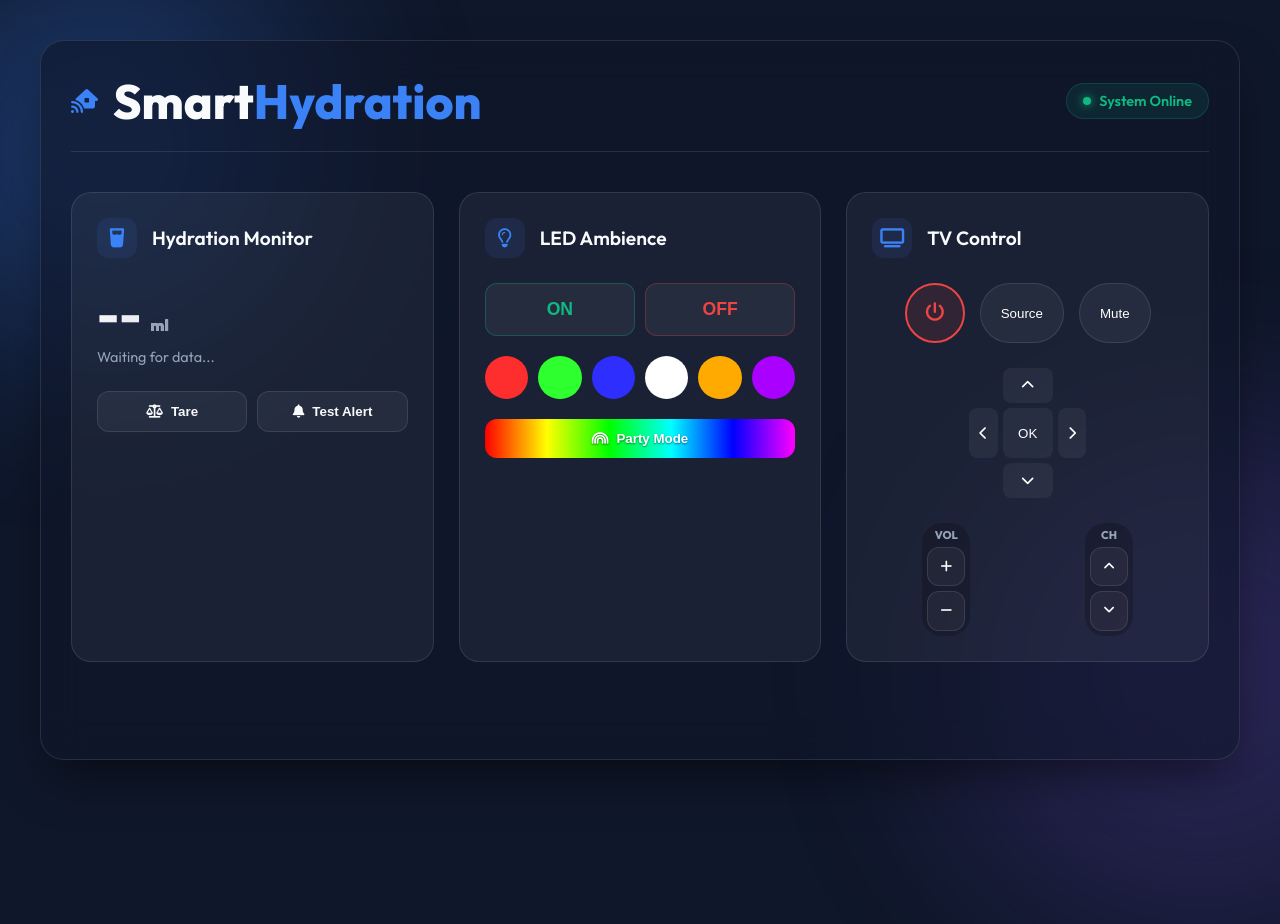
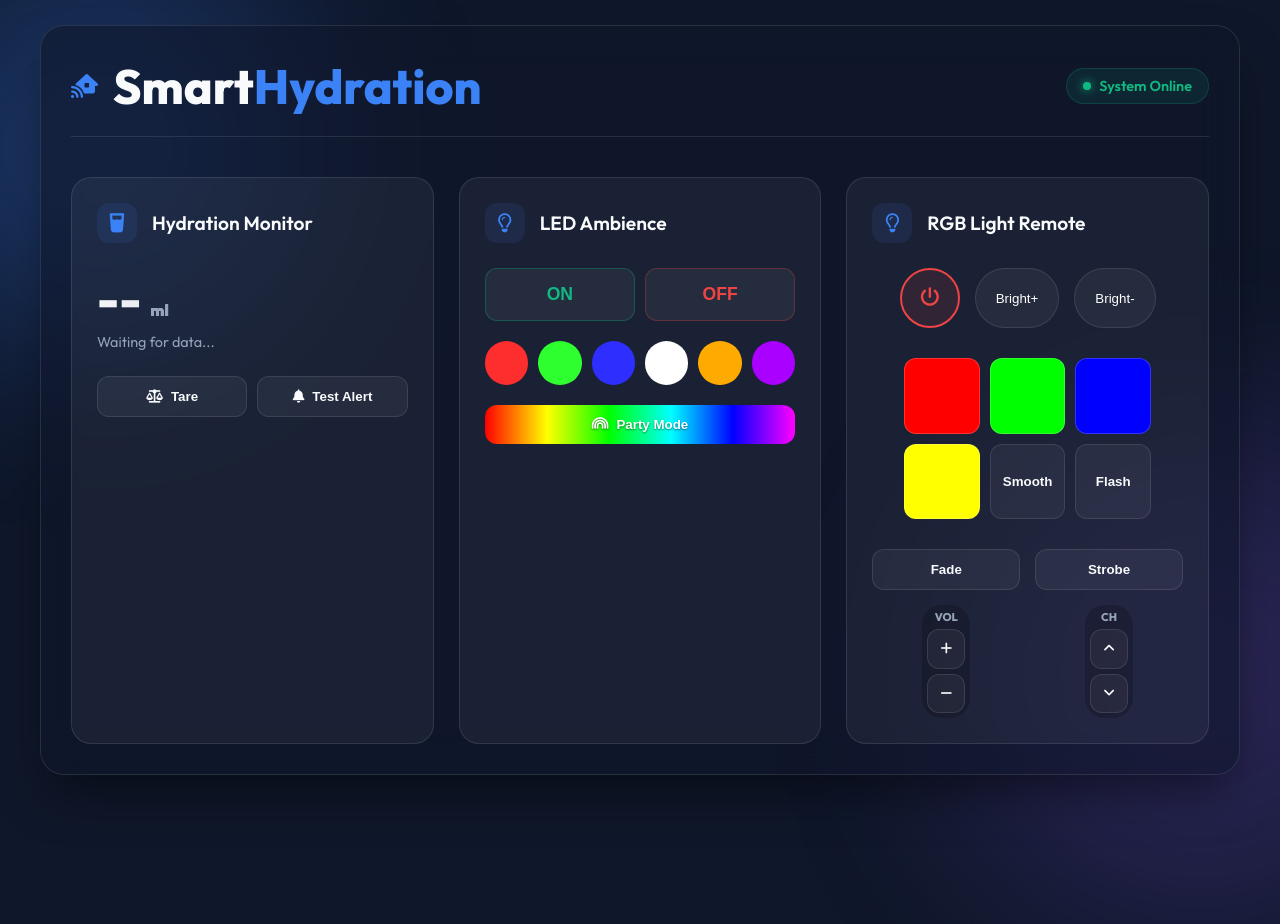
Before and after one commit to mithunbabbira/SmartHydrationSystem, a Flask app: page / in a window 1280 px wide; the page is wider, and only the part inside the window is pictured. Run offline with Flask 3, Linux system fonts and the light colour scheme.

Commit message:
Update Dashboard: Switch to RGB Light Remote & Fix Codes

```diff
--- a/house_automation/pi_controller/static/index.html
+++ b/house_automation/pi_controller/static/index.html
@@ -80,27 +80,43 @@
             <!-- IR Remote Card -->
             <div class="card remote-card">
                 <div class="card-header">
-                    <div class="icon-box"><i class="fa-solid fa-tv"></i></div>
-                    <h2>TV Control</h2>
+                    <div class="icon-box"><i class="fa-regular fa-lightbulb"></i></div>
+                    <h2>RGB Light Remote</h2>
                 </div>
                 <div class="remote-layout">
                     <div class="row">
                         <button onclick="sendIR('F7F00F')" class="btn-circle power"><i
                                 class="fa-solid fa-power-off"></i></button>
-                        <button onclick="sendIR('F7C03F')" class="btn-pill small">Source</button>
-                        <button onclick="sendIR('F740BF')" class="btn-pill small">Mute</button>
+                        <!-- Smooth/Power? User said F7F00F is Smooth? Wait. User said F7F00F is Smooth. F700FF is probably ON/OFF or similar? Checking user request -->
+                        <!-- User codes:
+                             F720DF red
+                             F7609F blue
+                             F708F7 yellow
+                             F7F00F smooth
+                             F7D02F flash
+                        -->
+                        <!-- Let's map these specific verified codes -->
+                        <button onclick="sendIR('F700FF')" class="btn-pill small">Bright+</button>
+                        <!-- Guessing standard China Remote -->
+                        <button onclick="sendIR('F7807F')" class="btn-pill small">Bright-</button>
                     </div>
 
-                    <div class="d-pad">
-                        <button onclick="sendIR('F700FF')" class="btn-nav up"><i
-                                class="fa-solid fa-chevron-up"></i></button>
-                        <button onclick="sendIR('F720DF')" class="btn-nav left"><i
-                                class="fa-solid fa-chevron-left"></i></button>
-                        <button onclick="sendIR('F7807F')" class="btn-nav ok">OK</button>
-                        <button onclick="sendIR('F7A05F')" class="btn-nav right"><i
-                                class="fa-solid fa-chevron-right"></i></button>
-                        <button onclick="sendIR('F710EF')" class="btn-nav down"><i
-                                class="fa-solid fa-chevron-down"></i></button>
+                    <div class="color-grid-ir">
+                        <button onclick="sendIR('F720DF')" class="btn-color" style="background:red"
+                            title="Red"></button>
+                        <button onclick="sendIR('F720DF')" class="btn-color" style="background:#00ff00"
+                            title="Green (Guess: F7A05F?)"></button>
+                        <button onclick="sendIR('F7609F')" class="btn-color" style="background:blue"
+                            title="Blue"></button>
+                        <button onclick="sendIR('F708F7')" class="btn-color" style="background:yellow"
+                            title="Yellow"></button>
+                        <button onclick="sendIR('F7F00F')" class="btn-glass">Smooth</button>
+                        <button onclick="sendIR('F7D02F')" class="btn-glass">Flash</button>
+                    </div>
+
+                    <div class="row">
+                        <button onclick="sendIR('F7C03F')" class="btn-glass">Fade</button>
+                        <button onclick="sendIR('F7E01F')" class="btn-glass">Strobe</button>
                     </div>
 
                     <div class="row vol-ch">
--- a/house_automation/pi_controller/static/style.css
+++ b/house_automation/pi_controller/static/style.css
@@ -321,14 +321,30 @@ header {
     cursor: pointer;
 }
 
+/* Color Grid IR */
+.color-grid-ir {
+    display: grid;
+    grid-template-columns: repeat(3, 1fr);
+    gap: 10px;
+    margin: 15px 0;
+}
+
+.btn-color {
+    aspect-ratio: 1;
+    border-radius: 12px;
+    border: 1px solid rgba(255, 255, 255, 0.2);
+    cursor: pointer;
+    transition: transform 0.2s;
+}
+
+.btn-color:hover {
+    transform: scale(1.1);
+    border-color: white;
+}
+
+/* Remove old D-pad styles if unused or keep for compatibility */
 .d-pad {
-    display: grid;
-    grid-template-areas:
-        ". up ."
-        "left ok right"
-        ". down .";
-    gap: 5px;
-    margin: 10px 0;
+    display: none;
 }
 
 .up {
```
